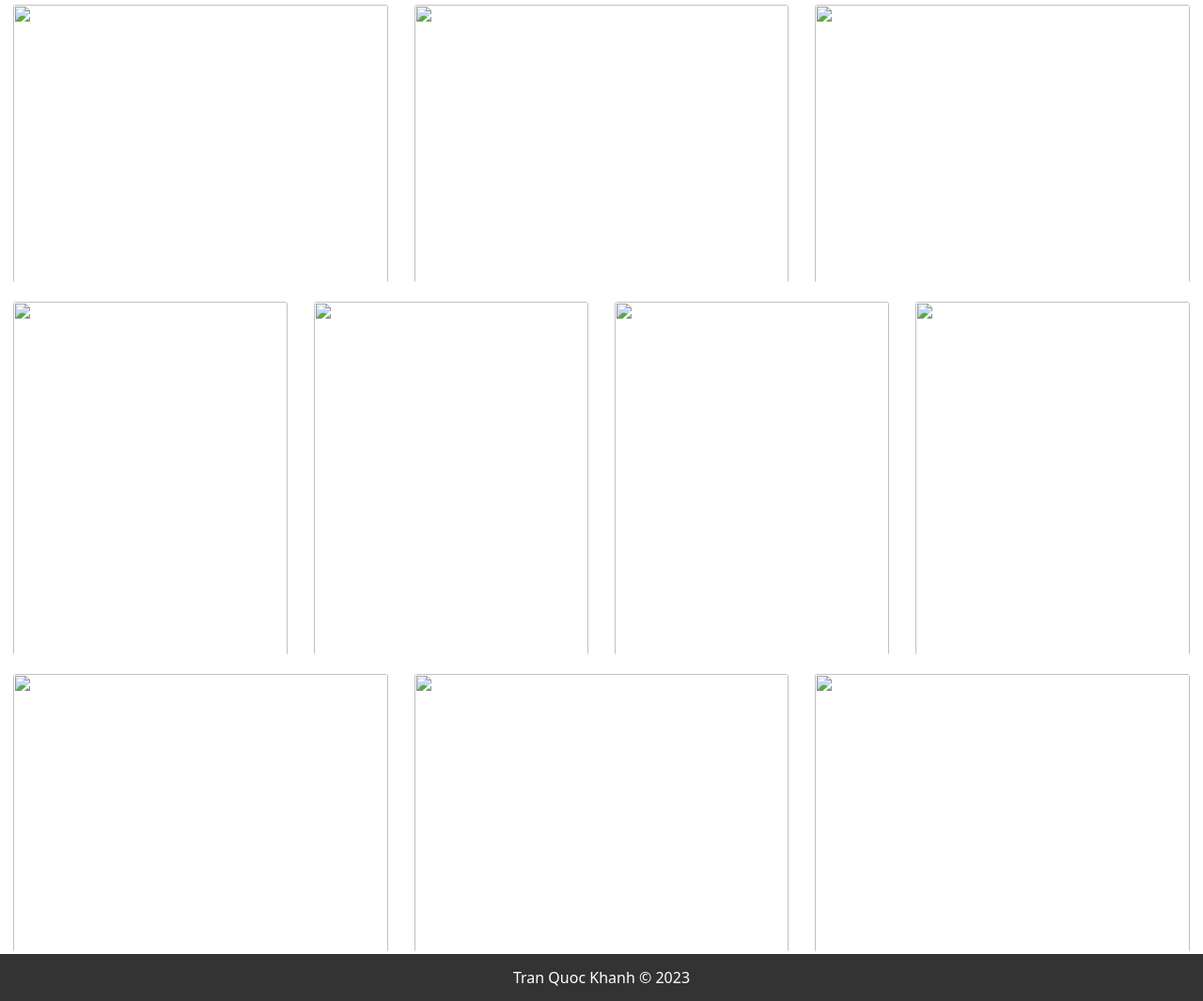
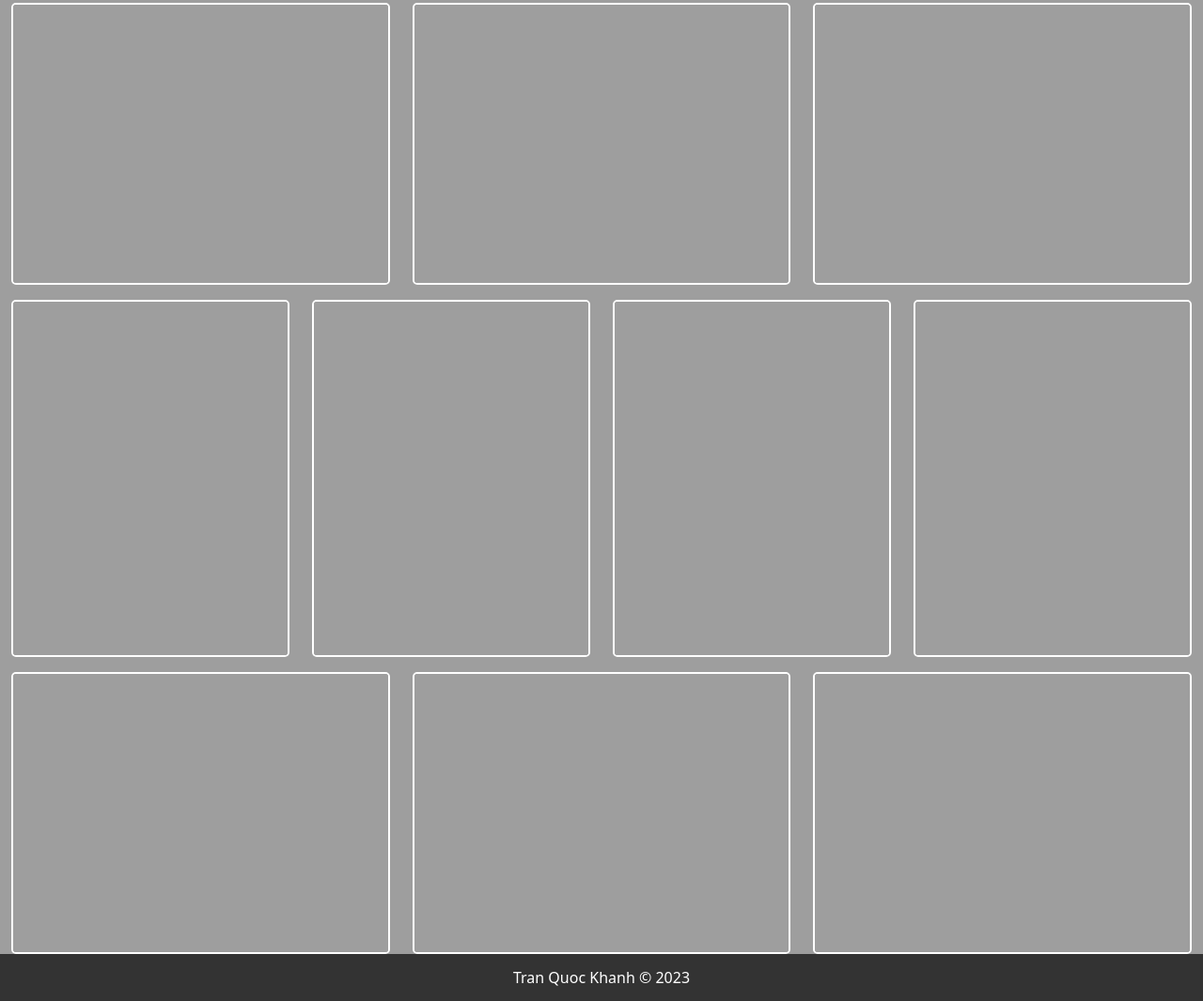
Before and after one commit to felixwebdev/2311COMP180205-TKWEB-49.01.104.071-6.1.2, a plain HTML site: page collection.html in a window 1280 px wide. Shown: the part 227-1292 px from the top of the page at 94% size. Drawn offline with Linux system fonts and the light colour scheme; the site is published under a folder, as on GitHub Pages, so addresses that start at the root find nothing; a web font is replaced by a local one.

Commit message:
Update collection.html

```diff
--- a/collection.html
+++ b/collection.html
@@ -14,12 +14,12 @@
 </head>
 <style>
     body {
-        background: url('/picture/background/collectionback.jpg') top center / cover no-repeat;
+        background: url('picture/background/collectionback.jpg') top center / cover no-repeat;
     }
 
     @font-face {
     font-family: abc;
-    src: url(/fonts/Buffied-GlqZ.ttf);
+    src: url(fonts/Buffied-GlqZ.ttf);
     }
 
     .card-1 .row .col-4 img {
@@ -60,7 +60,7 @@
 }
 </style>
 <body>
-    <audio src="/music/y2mate.com - Unreal Engine  Spooky Cemetery  Happy Halloween Ray Traced.mp3" autoplay="autoplay" loop="loop"></audio>
+    <audio src="music/y2mate.com - Unreal Engine  Spooky Cemetery  Happy Halloween Ray Traced.mp3" autoplay="autoplay" loop="loop"></audio>
     <div class="container-fluid">
         <div id="header">
             <div class="menu">
@@ -104,28 +104,28 @@
             <div class="card-1">
                 <div class="col-12">
                     <div class="row mt-4">
-                        <div class="col-4"><img src="/picture/photo/album1.jpg" alt=""></div>
-                        <div class="col-4"><img src="/picture/photo/album2.webp" alt=""></div>
-                        <div class="col-4"><img src="/picture/photo/album3.jpg" alt=""></div>
+                        <div class="col-4"><img src="picture/photo/album1.jpg" alt=""></div>
+                        <div class="col-4"><img src="picture/photo/album2.webp" alt=""></div>
+                        <div class="col-4"><img src="picture/photo/album3.jpg" alt=""></div>
                     </div>
                 </div>
             </div>
             <div class="card-2">
                 <div class="col-12">
                     <div class="row mt-3">
-                        <div class="col-3"><img src="/picture/photo/album4.jpg" alt=""></div>
-                        <div class="col-3"><img src="/picture/photo/album5.jpg" alt=""></div>
-                        <div class="col-3"><img src="/picture/photo/album6.png" alt=""></div>
-                        <div class="col-3"><img src="/picture/photo/album7.jpg" alt=""></div>
+                        <div class="col-3"><img src="picture/photo/album4.jpg" alt=""></div>
+                        <div class="col-3"><img src="picture/photo/album5.jpg" alt=""></div>
+                        <div class="col-3"><img src="picture/photo/album6.png" alt=""></div>
+                        <div class="col-3"><img src="picture/photo/album7.jpg" alt=""></div>
                     </div>
                 </div>
             </div>
             <div class="card-3">
                 <div class="col-12">
                     <div class="row mt-3">
-                        <div class="col-4"><img src="/picture/photo/album8.webp" alt=""></div>
-                        <div class="col-4"><img src="/picture/photo/album9.jpg" alt=""></div>
-                        <div class="col-4"><img src="/picture/photo/album10.webp" alt=""></div>
+                        <div class="col-4"><img src="picture/photo/album8.webp" alt=""></div>
+                        <div class="col-4"><img src="picture/photo/album9.jpg" alt=""></div>
+                        <div class="col-4"><img src="picture/photo/album10.webp" alt=""></div>
                     </div>
                 </div>
             </div>
@@ -137,6 +137,6 @@
     <div id="footer" style="width: 100%; height: 50px; line-height: 50px; background-color: #333; bottom: 0; color: white;">
         <center><p>Tran Quoc Khanh &copy; 2023</p></center>
     </div>
-    <script src="/js/main.js"></script>
+    <script src="js/main.js"></script>
 </body>
 </html>
```
